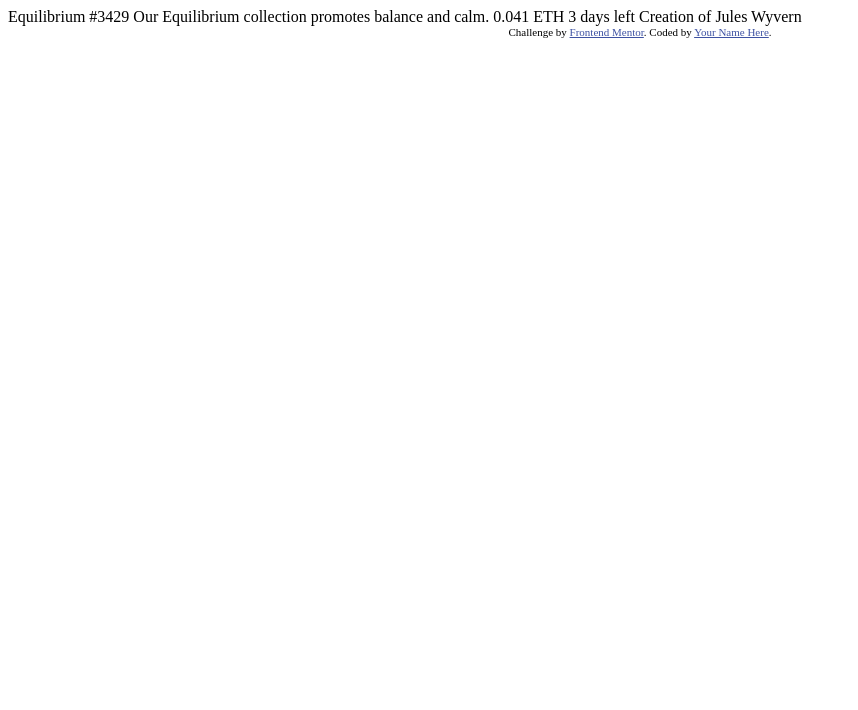
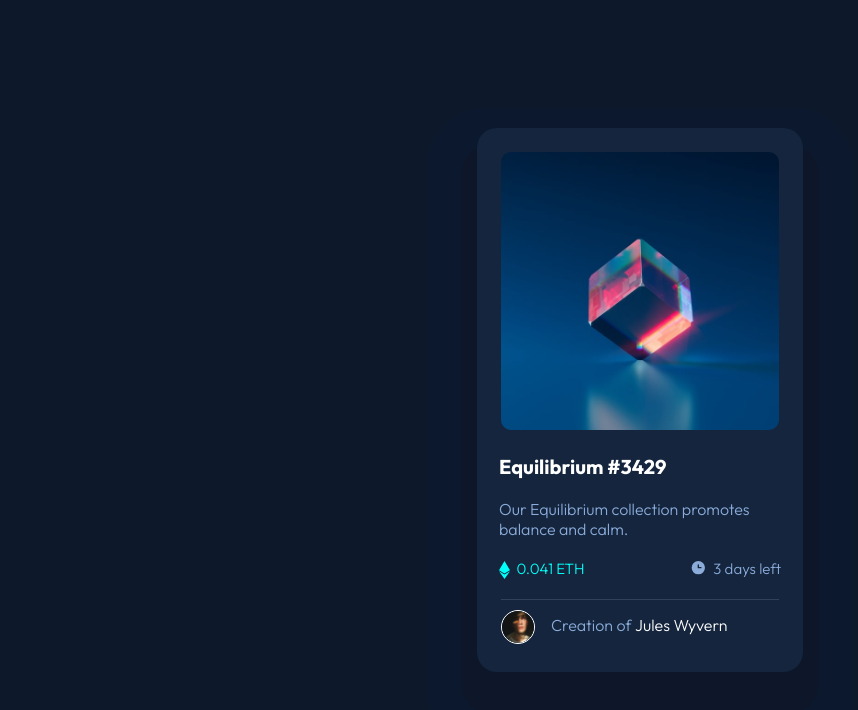
Before and after one commit to MichaelHo02/Frontend_Mentor-NFT_preview_card_component, a plain HTML site: page index.html in a window 1280 px wide. Shown: the whole page, without its empty margins (0-858 px from the left). Drawn offline with Linux system fonts and the light colour scheme.

Commit message:
update the index.html

```diff
--- a/index.html
+++ b/index.html
@@ -1,33 +1,206 @@
 <!DOCTYPE html>
 <html lang="en">
+
 <head>
   <meta charset="UTF-8">
-  <meta name="viewport" content="width=device-width, initial-scale=1.0"> <!-- displays site properly based on user's device -->
+  <meta name="viewport" content="width=device-width, initial-scale=1.0">
+  <!-- displays site properly based on user's device -->
 
   <link rel="icon" type="image/png" sizes="32x32" href="./images/favicon-32x32.png">
 
+
+  <!-- import font -->
+  <link rel="preconnect" href="https://fonts.googleapis.com">
+  <link rel="preconnect" href="https://fonts.gstatic.com" crossorigin>
+  <link href="https://fonts.googleapis.com/css2?family=Outfit:wght@300;400;700&display=swap" rel="stylesheet">
+
+
   <title>Frontend Mentor | NFT preview card component</title>
 
-  <!-- Feel free to remove these styles or customise in your own stylesheet 👍 -->
   <style>
-    .attribution { font-size: 11px; text-align: center; }
-    .attribution a { color: hsl(228, 45%, 44%); }
+    :root {
+      --primary-blue: hsl(215, 51%, 70%);
+      --primary-cyan: hsl(178, 100%, 50%);
+
+      --mainBG: hsl(217, 54%, 11%);
+      --cardBG: hsl(216, 50%, 16%);
+      --line-color: hsl(215, 32%, 27%);
+      --white: hsl(0, 0%, 100%);
+    }
+
+    * {
+      padding: 0px;
+      margin: 0px;
+      box-sizing: border-box;
+    }
+
+    html {
+      font-size: 62.5%;
+      font-family: 'Outfit', sans-serif;
+    }
+
+    p {
+      font-weight: 100;
+      font-size: 1.6rem;
+    }
+
+    body {
+      background-color: var(--mainBG);
+    }
+
+    .card {
+      --width: 328px;
+      --height: 544px;
+      background-color: var(--cardBG);
+      width: min-content;
+      height: var(--height);
+      margin: calc((100vh - var(--height)) / 2) auto;
+      border-radius: 20px;
+      box-shadow:0 29px 0px 16px #0D1729, 0 30px 0px 50px #0C182D;
+    }
+
+    .card__top {
+      position: relative;
+      width: 326px;
+      height: 326px;
+    }
+
+    .card__view-img:hover {
+      opacity: 50;
+      cursor: pointer;
+    }
+
+    .card__img {
+      width: calc(100% - 24px * 2);
+      margin: 24px;
+      border-radius: 10px;
+    }
+
+    .card__view-img {
+      position: absolute;
+      --padding: calc((278px - 48px) / 2);
+      padding: var(--padding);
+      --middle: calc(278px / 2);
+      top: calc(50% - var(--middle));
+      left: calc(50% - var(--middle));
+      background-color: hsl(178, 100%, 50%, 50%);
+      border-radius: 10px;
+      opacity: 0;
+    }
+
+    .card__body {
+      margin: 0 22px;
+    }
+
+    .card__body>* {
+      margin-bottom: 20px;
+    }
+
+    .card__title {
+      color: var(--white);
+      font-weight: 600;
+    }
+
+    .card__title:hover {
+      color: var(--primary-cyan);
+      font-weight: 600;
+      cursor: pointer;
+    }
+
+    .card__paragraph {
+      margin: 20px 0;
+      color: var(--primary-blue);
+      font-weight: 100;
+      font-size: 1.6rem;
+    }
+
+    .card__info {
+      display: flex;
+      justify-content: space-between;
+    }
+
+    .card__price {
+      color: var(--primary-cyan);
+      font-size: 1.5rem;
+      font-weight: 300;
+    }
+
+    .ethereum {
+      vertical-align: middle;
+    }
+
+    .card__time {
+      color: var(--primary-blue);
+      font-size: 1.5rem;
+      font-weight: 300;
+    }
+
+    .clock {
+      vertical-align: -10%;
+    }
+
+    .card__user {
+      border-top-color: var(--line-color);
+      border-top-width: 1px;
+      border-top-style: solid;
+      margin: 0 24px;
+      padding: 10px 0;
+    }
+
+    .card__avt {
+      width: 34px;
+      border: 1px var(--white) solid;
+      border-radius: 50%;
+      vertical-align: middle;
+      margin-right: 16px;
+    }
+
+    .card__user-info {
+      color: var(--primary-blue);
+    }
+
+    .card__user-info strong {
+      color: var(--white);
+      font-weight: 300;
+    }
+
+    .card__user-info strong:hover {
+      color: var(--primary-cyan);
+      font-weight: 300;
+      cursor: pointer;
+    }
+
+
   </style>
 </head>
+
 <body>
-
-  Equilibrium #3429
-
-  Our Equilibrium collection promotes balance and calm.
-
-  0.041 ETH
-  3 days left
-
-  Creation of Jules Wyvern
-
-  <div class="attribution">
-    Challenge by <a href="https://www.frontendmentor.io?ref=challenge" target="_blank">Frontend Mentor</a>.
-    Coded by <a href="#">Your Name Here</a>.
+  <div class="card">
+    <div class="card__top">
+      <img class="card__img" src="./images/image-equilibrium.jpg" alt="image of equilibrium">
+      <img class="card__view-img" src="./images/icon-view.svg" alt="image of icon view">
+    </div>
+    <div class="card__body">
+      <h1 class="card__title">Equilibrium #3429</h1>
+      <p class="card__paragraph">
+        Our Equilibrium collection promotes balance and calm.
+      </p>
+      <div class="card__info">
+        <p class="card__price">
+          <img class="ethereum" src="./images/icon-ethereum.svg" alt="icon of ethereum">&nbsp; 0.041 ETH
+        </p>
+        <p class="card__time">
+          <img class="clock" src="./images/icon-clock.svg" alt="icon of clock">&nbsp; 3 days left
+        </p>
+      </div>
+    </div>
+    <div class="card__user">
+      <p class="card__user-info">
+        <img class="card__avt" src="./images/image-avatar.png" alt="image avatar">Creation of <strong>Jules
+          Wyvern</strong>
+      </p>
+    </div>
   </div>
 </body>
+
 </html>
```
Also changed, not shown: 1 other file.
